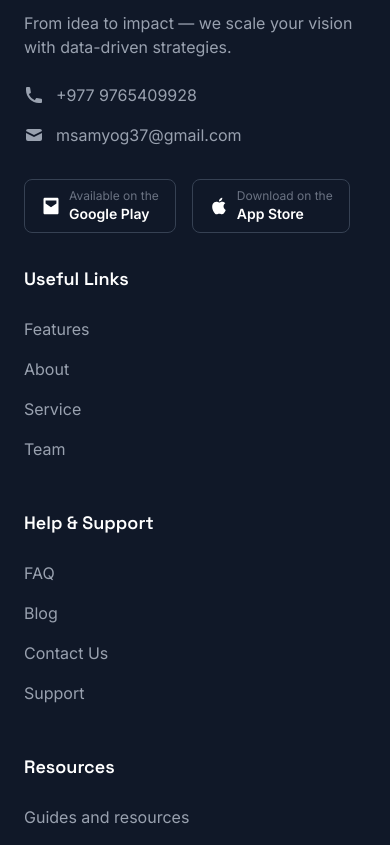
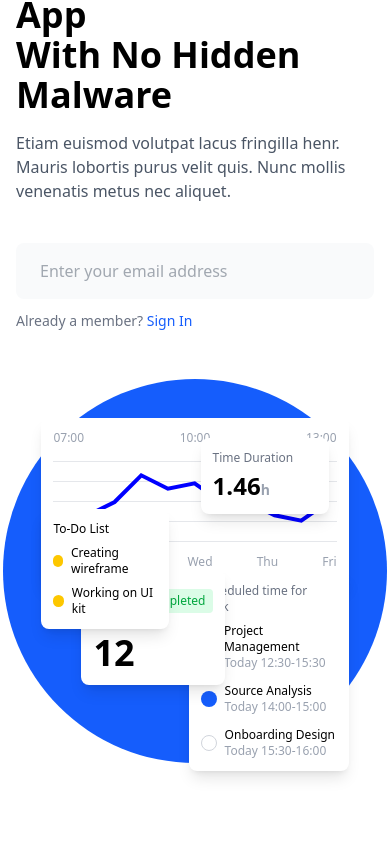
Before and after one commit to Iam-samyog/Quickspace, a React (Vite) app: page / in a window 390 px wide. Shown: the part 6079-6924 px from the top of the page. Built offline with nearby package versions, Linux system fonts and the light colour scheme.

Commit message:
Added the ContactUs.jsx

```diff
--- /dev/null
+++ b/src/Components/ContactUs.jsx
@@ -0,0 +1,151 @@
+import { useState } from 'react';
+
+export default function ContactUs() {
+  const [email, setEmail] = useState('');
+
+  return (
+    <div className="min-h-screen bg-white">
+      <div className="container mx-auto px-4 py-16 flex flex-col lg:flex-row items-center justify-between">
+        {/* Left side - Text and form */}
+        <div className="lg:w-1/2 mb-12 lg:mb-0 pr-0 lg:pr-16">
+          <h1 className="text-4xl font-bold text-navy-900 mb-4">
+            Ready To Use Our App<br />
+            With No Hidden Malware
+          </h1>
+          <p className="text-gray-600 mb-10 max-w-md">
+            Etiam euismod volutpat lacus fringilla henr. Mauris lobortis purus velit quis. Nunc mollis venenatis metus nec aliquet.
+          </p>
+
+          <div className="w-full max-w-md">
+            <div className="bg-gray-50 rounded-lg p-2 flex mb-3">
+              <input
+                type="email"
+                placeholder="Enter your email address"
+                className="flex-grow bg-transparent outline-none px-4 py-2 text-gray-600"
+                value={email}
+                onChange={(e) => setEmail(e.target.value)}
+              />
+            </div>
+            <p className="text-sm text-gray-500">
+              Already a member? <a href="#" className="text-blue-600 font-medium">Sign In</a>
+            </p>
+          </div>
+        </div>
+
+        {/* Right side - App Screenshots */}
+        <div className="lg:w-1/2 relative">
+          {/* Yellow decorative curves */}
+          <div className="absolute top-0 right-0 w-64 h-64">
+            <svg viewBox="0 0 100 100" className="w-full h-full fill-none stroke-yellow-400">
+              <path d="M10,50 Q30,5 50,50 T90,50" strokeWidth="1" className="opacity-80" />
+            </svg>
+          </div>
+          <div className="absolute bottom-0 left-0 w-64 h-64">
+            <svg viewBox="0 0 100 100" className="w-full h-full fill-none stroke-yellow-400">
+              <path d="M10,50 Q30,95 50,50 T90,50" strokeWidth="1" className="opacity-80" />
+            </svg>
+          </div>
+
+          {/* Blue circle background */}
+          <div className="relative w-full h-full flex items-center justify-center">
+            <div className="bg-blue-600 rounded-full w-96 h-96 flex items-center justify-center">
+              {/* App screenshots mockup */}
+              <div className="relative w-4/5 h-4/5">
+                {/* Graph chart */}
+                <div className="absolute top-0 left-0 bg-white rounded-lg shadow-lg p-3 w-full">
+                  <div className="h-36">
+                    <div className="flex justify-between text-xs text-gray-400 mb-1">
+                      <span>07:00</span>
+                      <span>10:00</span>
+                      <span>13:00</span>
+                    </div>
+                    <div className="h-20 relative mt-4">
+                      <div className="absolute bottom-0 left-0 right-0 h-px bg-gray-200"></div>
+                      <div className="absolute bottom-1/4 left-0 right-0 h-px bg-gray-200"></div>
+                      <div className="absolute bottom-2/4 left-0 right-0 h-px bg-gray-200"></div>
+                      <div className="absolute bottom-3/4 left-0 right-0 h-px bg-gray-200"></div>
+                      <div className="absolute bottom-full left-0 right-0 h-px bg-gray-200"></div>
+
+                      {/* Blue line chart */}
+                      <svg viewBox="0 0 100 30" className="absolute inset-0 w-full h-full">
+                        <path d="M0,25 L10,20 L20,15 L30,5 L40,10 L50,8 L60,15 L70,15 L80,20 L90,22 L100,15"
+                          fill="none" stroke="blue" strokeWidth="1.5" className="text-blue-500" />
+                      </svg>
+                    </div>
+                    <div className="flex justify-between text-xs text-gray-400 mt-3">
+                      <span>Mon</span>
+                      <span>Tue</span>
+                      <span>Wed</span>
+                      <span>Thu</span>
+                      <span>Fri</span>
+                    </div>
+                  </div>
+                </div>
+
+                {/* Timer card */}
+                <div className="absolute top-5 right-5 bg-white rounded-lg shadow-lg p-3 w-32">
+                  <div className="text-xs text-gray-500 mb-1">Time Duration</div>
+                  <div className="font-bold text-2xl">1.46<span className="text-sm text-gray-400">h</span></div>
+                </div>
+
+                {/* Todo list card */}
+                <div className="absolute top-1/2 right-0 bg-white rounded-lg shadow-lg p-3 w-40">
+                  <div className="text-xs text-gray-500 mb-1">Scheduled time for work</div>
+                  <div className="mt-2">
+                    <div className="flex items-center mb-3">
+                      <div className="w-4 h-4 rounded-full border border-gray-300 mr-2"></div>
+                      <div>
+                        <div className="text-xs font-medium">Project Management</div>
+                        <div className="text-xs text-gray-400">Today 12:30-15:30</div>
+                      </div>
+                    </div>
+                    <div className="flex items-center mb-3">
+                      <div className="w-4 h-4 rounded-full bg-blue-600 mr-2"></div>
+                      <div>
+                        <div className="text-xs font-medium">Source Analysis</div>
+                        <div className="text-xs text-gray-400">Today 14:00-15:00</div>
+                      </div>
+                    </div>
+                    <div className="flex items-center">
+                      <div className="w-4 h-4 rounded-full border border-gray-300 mr-2"></div>
+                      <div>
+                        <div className="text-xs font-medium">Onboarding Design</div>
+                        <div className="text-xs text-gray-400">Today 15:30-16:00</div>
+                      </div>
+                    </div>
+                  </div>
+                </div>
+
+                {/* Stats card */}
+                <div className="absolute bottom-10 left-10 bg-white rounded-lg shadow-lg p-3 w-36">
+                  <div className="flex items-center justify-between mb-3">
+                    <div className="text-sm">To-Do List</div>
+                    <div className="bg-green-100 text-green-600 text-xs py-1 px-2 rounded">Completed</div>
+                  </div>
+                  <div className="text-4xl font-bold">12</div>
+                </div>
+
+                {/* Task list card */}
+                <div className="absolute bottom-24 left-0 bg-white rounded-lg shadow-lg p-3 w-32">
+                  <div className="text-xs font-medium mb-2">To-Do List</div>
+                  <div className="mb-2">
+                    <div className="flex items-center">
+                      <div className="w-3 h-3 rounded-full bg-yellow-400 mr-2"></div>
+                      <div className="text-xs">Creating wireframe</div>
+                    </div>
+                  </div>
+                  <div>
+                    <div className="flex items-center">
+                      <div className="w-3 h-3 rounded-full bg-yellow-400 mr-2"></div>
+                      <div className="text-xs">Working on UI kit</div>
+                    </div>
+                  </div>
+                </div>
+              </div>
+            </div>
+          </div>
+        </div>
+      </div>
+    </div>
+  );
+}
--- a/src/Home.jsx
+++ b/src/Home.jsx
@@ -7,6 +7,7 @@ import Partner from './Components/Partner'
 import BusinessGrow from './Components/BusinessGrow'
 import BankingApp from './Components/BankingApp'
 import TestimonialsSection from './Components/TestimonialsSection'
+import ContactUs from './Components/ContactUs'
 
 const Home = () => {
   return (
@@ -39,6 +40,9 @@ const Home = () => {
     <div className='my-20'>
       <TestimonialsSection/>
     </div>
+    <div className="my-20">
+    <ContactUs/>
+    </div>
     <div className='mt-20'>
   <QuickSpaceFooter/>
         </div>
```
